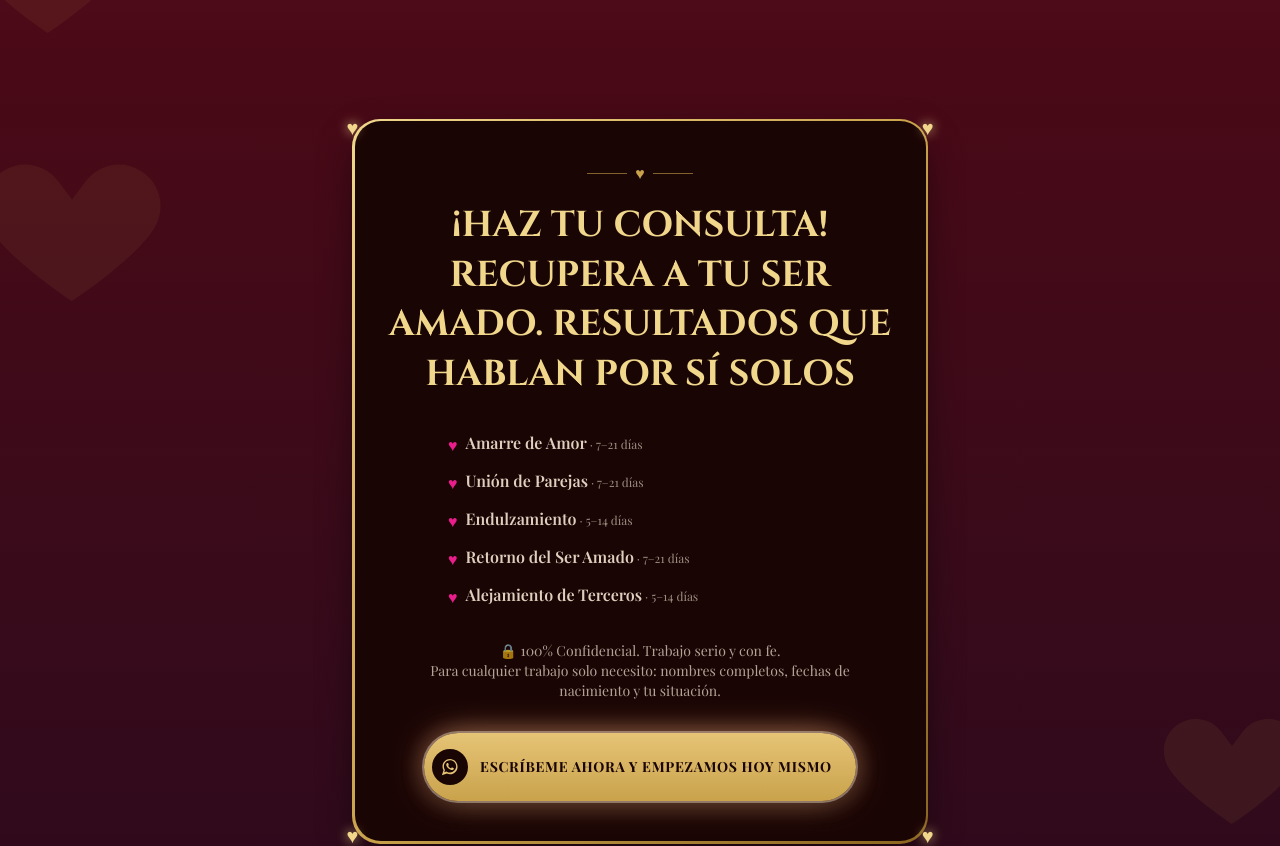
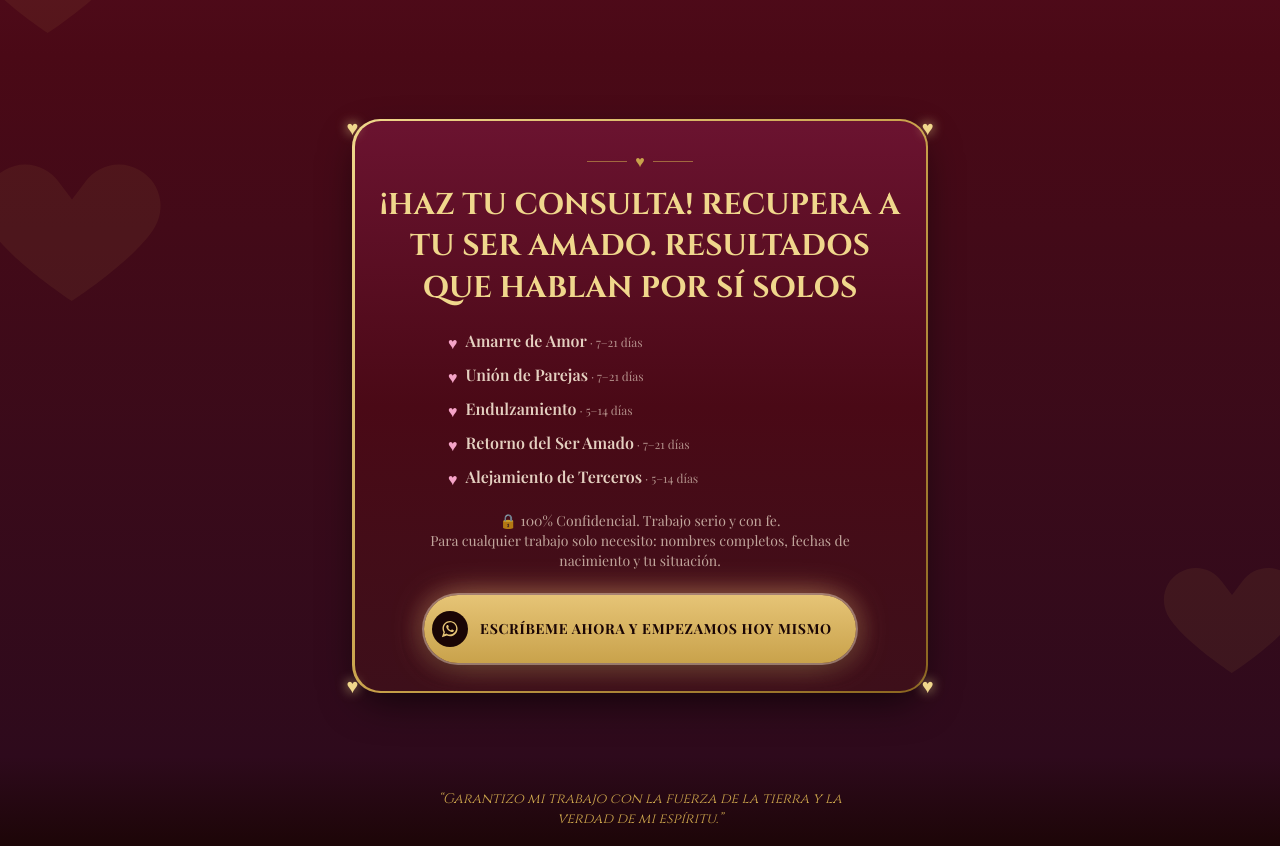
Before and after one commit to BladimirBLopez/landing-esoterica, a Next.js app: page / in a window 1280 px wide. Shown: the part 6660-7506 px from the top of the page. Built offline with nearby package versions, Linux system fonts and the light colour scheme; a web font is replaced by a local one.

Commit message:
style: cambiar fondo negro a tonos vino/rosa y reducir tamanos en tarjeta de resumen final

```diff
--- a/app/page.tsx
+++ b/app/page.tsx
@@ -376,21 +376,21 @@ export default function Home() {
           <path fill="currentColor" d="M12 21s-6.7-4.35-9.3-8.1C1.1 10.6 1.6 7.4 4.2 5.9c2.2-1.3 4.9-.6 6.3 1.4l1.5 2 1.5-2c1.4-2 4.1-2.7 6.3-1.4 2.6 1.5 3.1 4.7 1.5 7-2.6 3.75-9.3 8.1-9.3 8.1z"/>
         </svg>
         <div className="relative z-10 mx-auto max-w-xl rounded-[28px] bg-gradient-to-br from-[#f0d78c] via-[#c9a24b] to-[#8a651f] p-[2.5px] shadow-[0_15px_40px_-10px_rgba(0,0,0,0.7)]">
-          <div className="relative rounded-[26px] bg-[#1a0505] px-6 py-10">
-            <div className="mx-auto mb-4 flex items-center justify-center gap-2 text-[#c9a24b]">
+          <div className="relative rounded-[26px] bg-gradient-to-b from-[#6b1330] via-[#4a0916] to-[#3d0f1a] px-6 py-7">
+            <div className="mx-auto mb-3 flex items-center justify-center gap-2 text-[#c9a24b]">
               <span className="h-[1px] w-10 bg-[#c9a24b]/60" />
               <span>♥</span>
               <span className="h-[1px] w-10 bg-[#c9a24b]/60" />
             </div>
 
-            <h2 className="mb-8 text-3xl font-bold uppercase leading-snug text-[#f0d78c] sm:text-4xl" style={{ fontFamily: "var(--font-cinzel)" }}>
+            <h2 className="mb-5 text-2xl font-bold uppercase leading-snug text-[#f0d78c] sm:text-3xl" style={{ fontFamily: "var(--font-cinzel)" }}>
               ¡Haz tu consulta! Recupera a tu ser amado. Resultados que hablan por sí solos
             </h2>
 
-            <div className="mx-auto flex max-w-sm flex-col gap-3 text-left">
+            <div className="mx-auto flex max-w-sm flex-col gap-2 text-left">
               {resumenServicios.map((r) => (
                 <div key={r.titulo} className="flex items-start gap-2">
-                  <span className="mt-0.5 text-[#e91e8c]">♥</span>
+                  <span className="mt-0.5 text-[#f5a3c7]">♥</span>
                   <span className="text-[#f5e6d3]/90">
                     <span className="font-semibold">{r.titulo}</span>
                     <span className="text-xs text-[#f5e6d3]/60"> · {r.duracion}</span>
@@ -399,13 +399,13 @@ export default function Home() {
               ))}
             </div>
 
-            <p className="mx-auto mt-8 max-w-md text-sm text-[#f5e6d3]/70">
+            <p className="mx-auto mt-5 max-w-md text-sm text-[#f5e6d3]/70">
               🔒 100% Confidencial. Trabajo serio y con fe.
               <br />
               Para cualquier trabajo solo necesito: nombres completos, fechas de nacimiento y tu situación.
             </p>
 
-            <div className="mt-8 flex justify-center">
+            <div className="mt-6 flex justify-center">
               <WhatsAppButton
                 numero={NUMERO}
                 mensaje="Hola Maestro Juan Santiago, quiero empezar hoy mismo."
```
